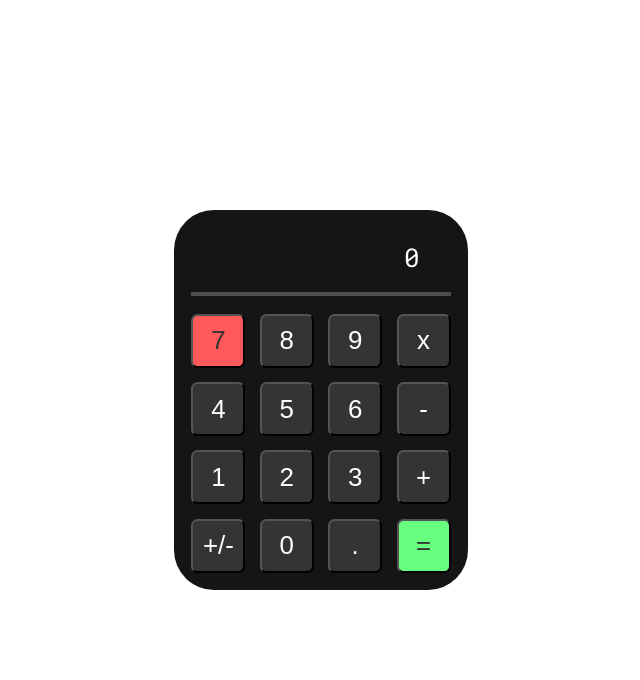
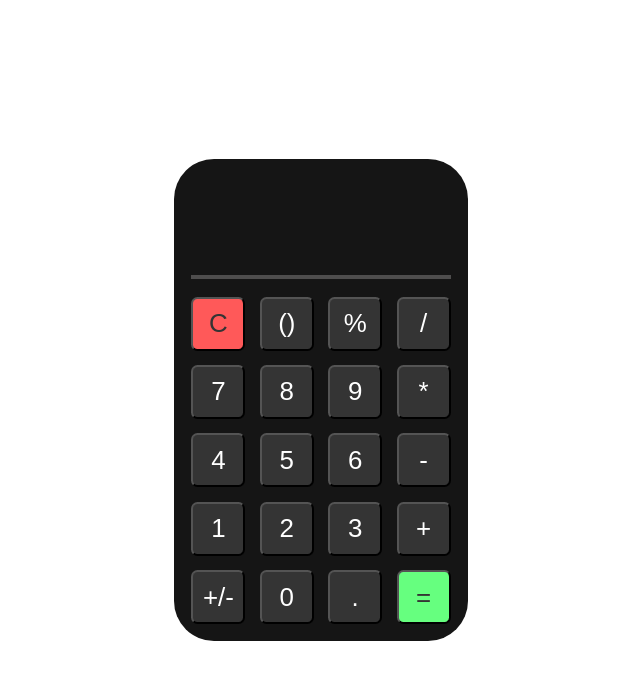
Before and after one commit to KaikeDev/calc, a plain HTML site: page index.html in a window 1280 px wide. Shown: the whole page, without its empty margins (319-959 px from the left). Drawn offline with Linux system fonts and the light colour scheme.

Commit message:
finished calc

```diff
--- a/css/index.css
+++ b/css/index.css
@@ -51,7 +51,7 @@
 
 #calc_display {
   text-align: end;
-
+   display: grid;
   font-weight: 400;
   font-size: 3.6rem;
 
--- a/index.html
+++ b/index.html
@@ -20,15 +20,21 @@
     <div id="page">
       <div id="calc">
         <div id="calc_display">
-          <span id="calc_display_equation">0</span>
+          <span id="calc_display_equation">&nbsp;</span>
           <span id="calc_display_result">&nbsp;</span>
         </div>
         <div id="calc_divider"></div>
         <div id="calc_keyboard">
+          <button class="calc_keyboard_btn ">C</button>
+          <button class="calc_keyboard_btn">()</button>
+          <button class="calc_keyboard_btn btn_button">%</button>
+          <button class="calc_keyboard_btn btn_button">/</button>
+
           <button class="calc_keyboard_btn btn_number">7</button>
           <button class="calc_keyboard_btn btn_number">8</button>
           <button class="calc_keyboard_btn btn_number">9</button>
-          <button class="calc_keyboard_btn">x</button>
+          <button class="calc_keyboard_btn btn_button">*</button>
+
           <button class="calc_keyboard_btn btn_number">4</button>
           <button class="calc_keyboard_btn btn_number">5</button>
           <button class="calc_keyboard_btn btn_number">6</button>
@@ -36,11 +42,11 @@
           <button class="calc_keyboard_btn btn_number">1</button>
           <button class="calc_keyboard_btn btn_number">2</button>
           <button class="calc_keyboard_btn btn_number">3</button>
-          <button class="calc_keyboard_btn">+</button>
+          <button class="calc_keyboard_btn btn_button">+</button>
           <button class="calc_keyboard_btn">+/-</button>
           <button class="calc_keyboard_btn btn_number">0</button>
           <button class="calc_keyboard_btn">.</button>
-          <button class="calc_keyboard_btn">=</button>
+          <button class="calc_keyboard_btn btn_Equal">=</button>
         </div>
       </div>
     </div>
--- a/index.js
+++ b/index.js
@@ -1,3 +1,24 @@
-const equation = document.querySelector('#calc_display_equation');
+const equation = document.querySelector("#calc_display_equation");
+const result = document.querySelector("#calc_display_result");
+const btnNumbers = document.querySelectorAll(".btn_number");
+const cleanBotton = document.querySelector(".calc_keyboard_btn");
+const btnOperations = document.querySelectorAll(".btn_button");
+const btnEqual = document.querySelector(".btn_Equal");
 
-const btnNumbers = document.querySelectorAll('.btn_number');
+btnNumbers.forEach((btn) => {
+  btn.addEventListener("click", () => {
+    equation.textContent += btn.textContent;
+  });
+});
+
+cleanBotton.onclick = () => (
+  (equation.textContent = 0), (result.textContent = 0)
+);
+
+btnOperations.forEach((btn) => {
+  btn.addEventListener("click", () => {
+    equation.textContent += btn.textContent;
+  });
+});
+
+btnEqual.onclick = () => (result.textContent = eval(equation.textContent));
```
